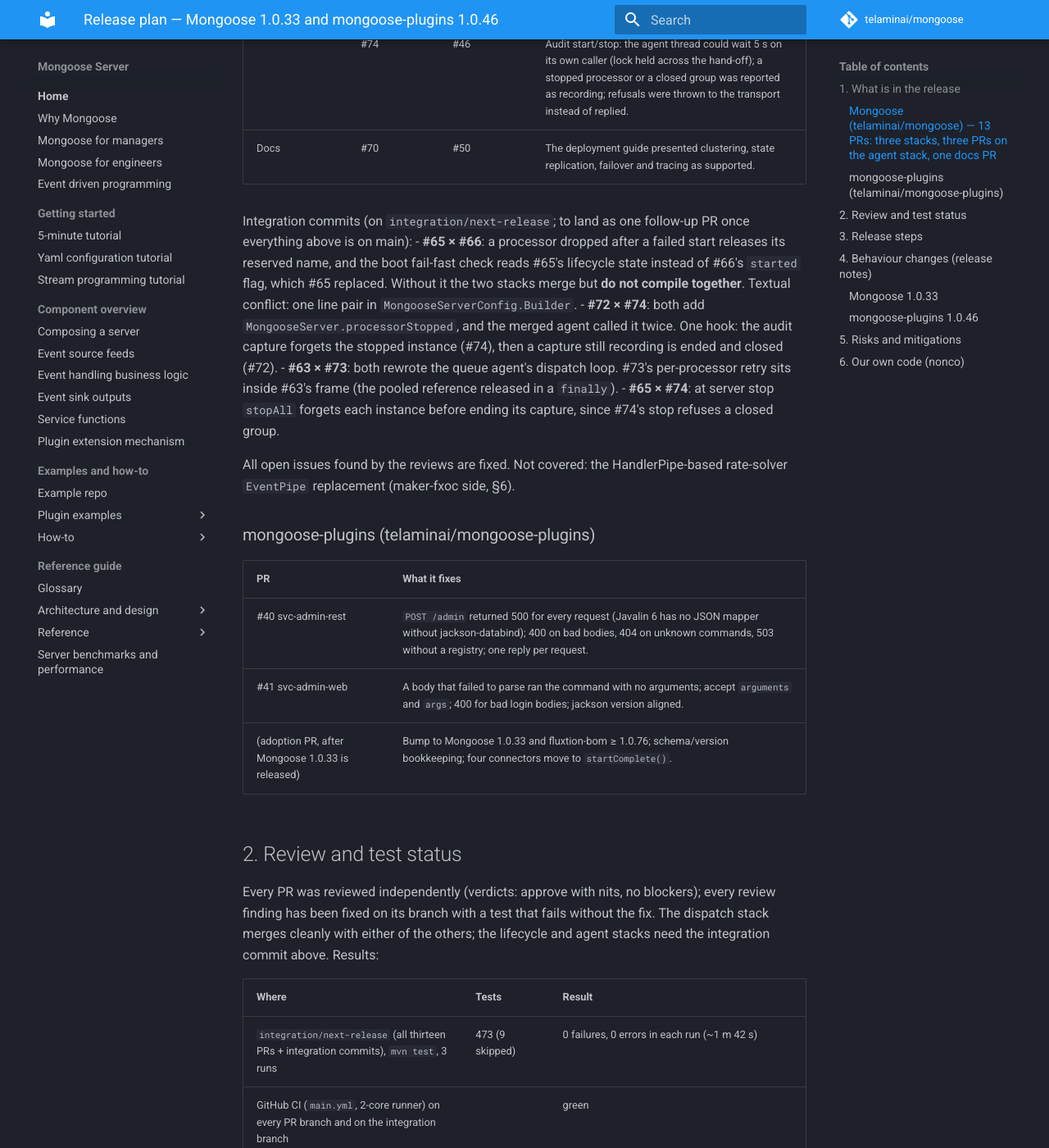
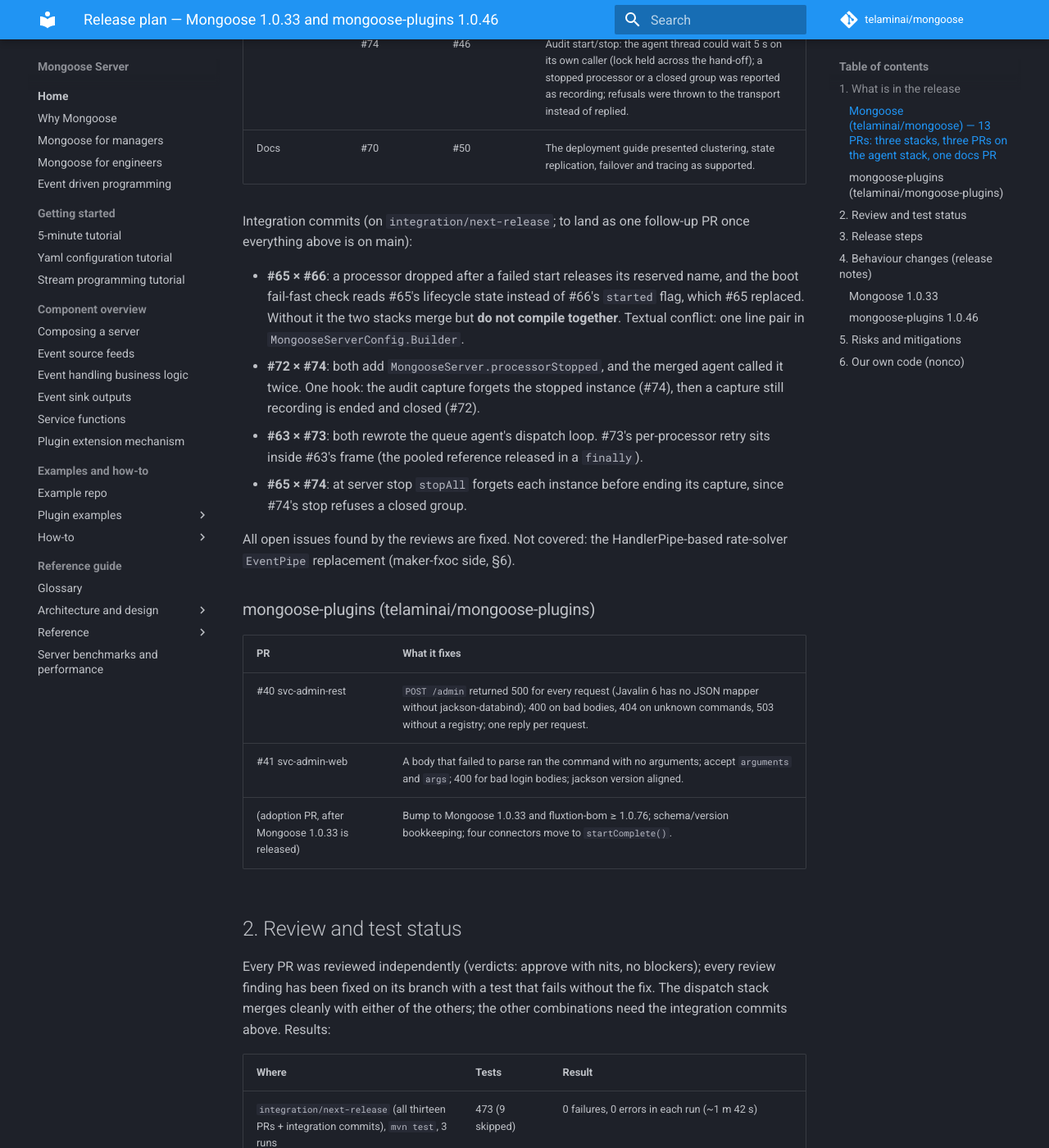
Before and after one commit to telaminai/mongoose, an MkDocs documentation site: the page built from docs/release/release-plan-1.0.33.md, in a window 1280 px wide and 1400 px high, scrolled down 1096 px. Shown: the whole window at 82% size. Built offline with MkDocs 1.6.1 and Material for MkDocs 9.7.7, drawn with Linux system fonts in a browser that asks for light colours; comment, search, counter and statistics services are not loaded.

```diff
--- a/docs/release/release-plan-1.0.33.md
+++ b/docs/release/release-plan-1.0.33.md
@@ -18,6 +18,7 @@ Status: draft, 2026-10-24. Covers the thread-safety, lifecycle and admin-REST fi
 | Docs | #70 | #50 | The deployment guide presented clustering, state replication, failover and tracing as supported. |
 
 Integration commits (on `integration/next-release`; to land as one follow-up PR once everything above is on main):
+
 - **#65 × #66**: a processor dropped after a failed start releases its reserved name, and the boot fail-fast check
   reads #65's lifecycle state instead of #66's `started` flag, which #65 replaced. Without it the two stacks merge
   but **do not compile together**. Textual conflict: one line pair in `MongooseServerConfig.Builder`.
@@ -42,8 +43,8 @@ All open issues found by the reviews are fixed. Not covered: the HandlerPipe-bas
 ## 2. Review and test status
 
 Every PR was reviewed independently (verdicts: approve with nits, no blockers); every review finding has been
-fixed on its branch with a test that fails without the fix. The dispatch stack merges cleanly with either of the others; the lifecycle
-and agent stacks need the integration commit above. Results:
+fixed on its branch with a test that fails without the fix. The dispatch stack merges cleanly with either of the others; the other
+combinations need the integration commits above. Results:
 
 | Where | Tests | Result |
 |---|---|---|
```
Also changed, not shown: 1 other file.
